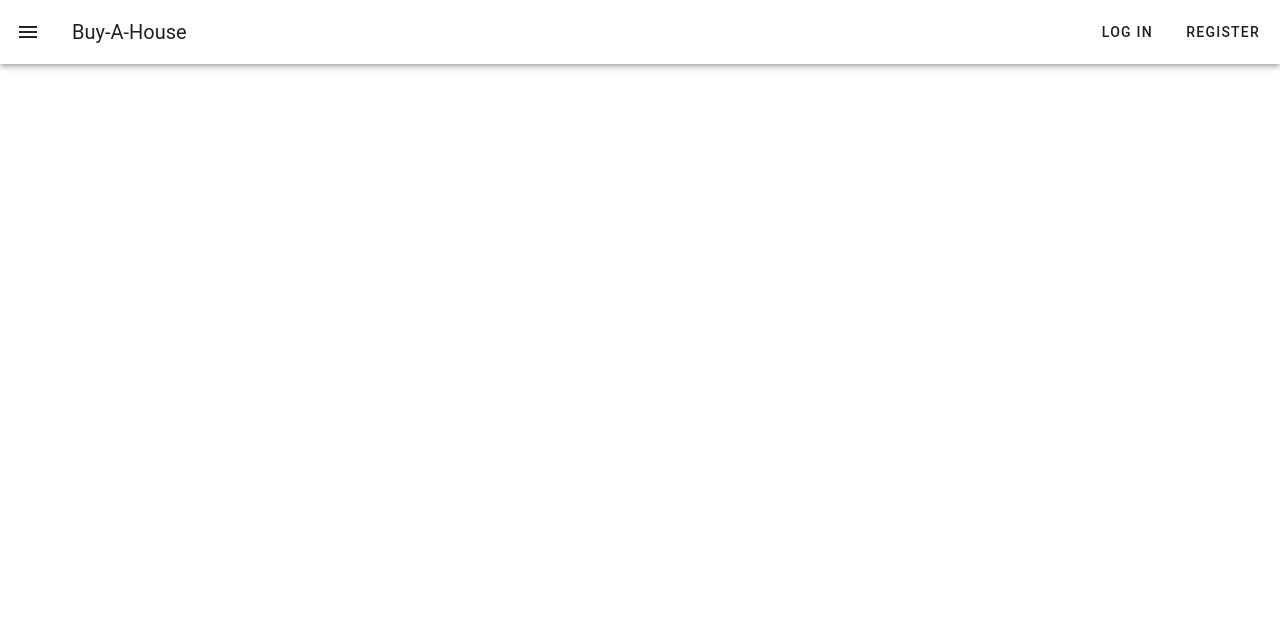
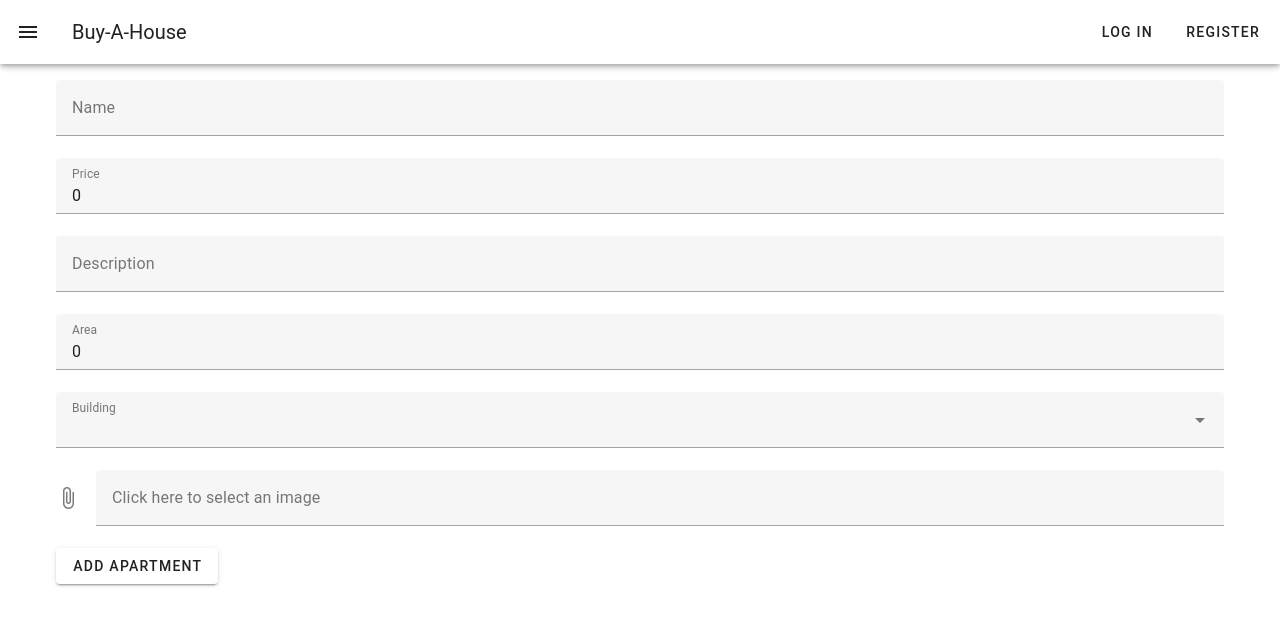
Before and after one commit to aaa2002/building-admin-app, a Vue app: page /add/apartment in a window 1280 px wide. Shown: the top 626 px of the page. Built offline with nearby package versions, Linux system fonts and the light colour scheme; no server answers.

Commit message:
api req data ready for apt

```diff
--- a/src/router/index.js
+++ b/src/router/index.js
@@ -6,6 +6,7 @@ import LoginView from '../views/LoginView.vue';
 //import HomeView from '../views/HomeView.vue'
 import ProfileView from "../views/ProfileView.vue";
 import AddBuilding from "../views/AddBuilding.vue";
+import AddApartment from "../views/AddApartment.vue";
 
 const routes = [
   { path: '/',  name: 'home' },
@@ -15,6 +16,7 @@ const routes = [
   { path: '/login', name: 'login', component: LoginView},
   { path: '/profile', name: 'profile', component: ProfileView},
   { path: '/add/building', name: 'add-building', component: AddBuilding },
+  { path: '/add/apartment', name: 'add-apartment', component: AddApartment },
 ];
 
 const router = createRouter({
--- a/src/views/AddApartment.vue
+++ b/src/views/AddApartment.vue
@@ -1,13 +1,59 @@
 <template>
-    <div>
-
-    </div>
+  <v-form @submit.prevent="addApartment">
+    <v-text-field v-model="formData.name" label="Name" required></v-text-field>
+    <v-text-field
+      v-model="formData.price"
+      label="Price"
+      required
+    ></v-text-field>
+    <v-text-field
+      v-model="formData.description"
+      label="Description"
+      required
+    ></v-text-field>
+    <v-text-field v-model="formData.area" label="Area" required></v-text-field>
+    <v-select
+      v-model="formData.building"
+      :items="['b1', 'b2']"
+      label="Building"
+    ></v-select>
+    <v-file-input
+      :accept="['.jpg', '.png', '.jpeg']"
+      label="Click here to select an image"
+      outlined
+      v-model="formData.image"
+    >
+    </v-file-input>
+    <v-btn type="submit">Add Apartment</v-btn>
+  </v-form>
 </template>
 
 <script setup>
+// name
+// price
+// description
+// area
+// image
+// building
+import { ref /*, computed*/ } from "vue";
+//   import { useStore } from "vuex";
 
+//   const store = useStore();
+
+//   const currentUserid = computed(() => store.state.user.id);
+
+const formData = ref({
+  name: "",
+  price: 0.0,
+  description: "",
+  area: 0.0,
+  image: null,
+  building: "",
+});
+
+const addApartment = () => {
+  console.log(formData.value);
+};
 </script>
 
-<style lang="scss" scoped>
-
-</style>
+<style lang="scss" scoped></style>
--- a/src/views/AddBuilding.vue
+++ b/src/views/AddBuilding.vue
@@ -11,13 +11,11 @@
 
 <script setup>
 import { ref, computed } from "vue";
-// import axios from "axios";
 import { useStore } from "vuex";
 
 const store = useStore();
 
 const currentUserid = computed(() => store.state.user.id);
-// const coordinates = ref({ lat: 0, lng: 0 });
 
 const formData = ref({
   address: "",
--- a/src/views/HomeView.vue
+++ b/src/views/HomeView.vue
@@ -61,7 +61,7 @@
       </v-list-item>
       <v-list-item class="drawer-item">
         <v-btn
-        @click="toggleChatDialog"
+          @click="toggleChatDialog"
           style="width: 100% !important; justify-content: flex-start"
           :elevation="0"
         >
@@ -71,12 +71,22 @@
       </v-list-item>
       <v-list-item class="drawer-item">
         <v-btn
-        :to="{ name: 'add-building' }"
+          :to="{ name: 'add-building' }"
           style="width: 100% !important; justify-content: flex-start"
           :elevation="0"
         >
           <v-icon class="mr-2">mdi-office-building</v-icon>
           <v-list-item-title>Add Apartment Building</v-list-item-title>
+        </v-btn>
+      </v-list-item>
+      <v-list-item class="drawer-item">
+        <v-btn
+          :to="{ name: 'add-apartment' }"
+          style="width: 100% !important; justify-content: flex-start"
+          :elevation="0"
+        >
+          <v-icon class="mr-2">mdi-home-floor-a</v-icon>
+          <v-list-item-title>Add Apartment</v-list-item-title>
         </v-btn>
       </v-list-item>
     </v-list>
```
